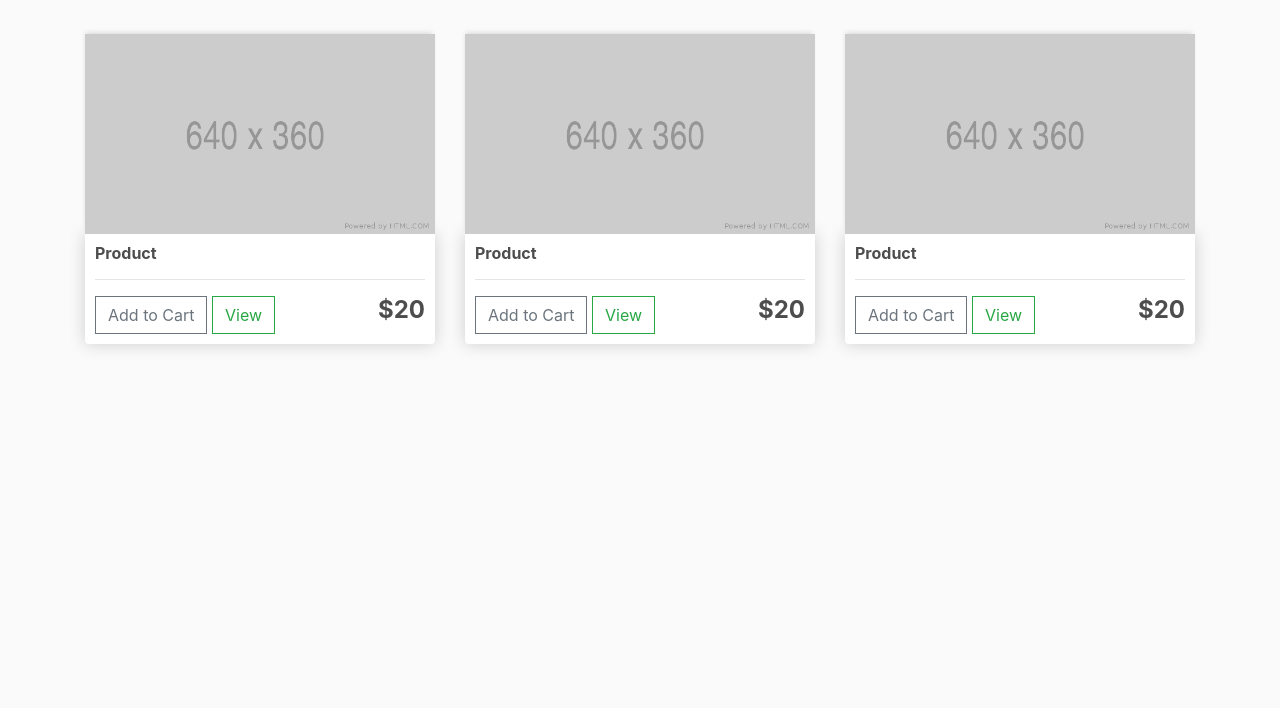
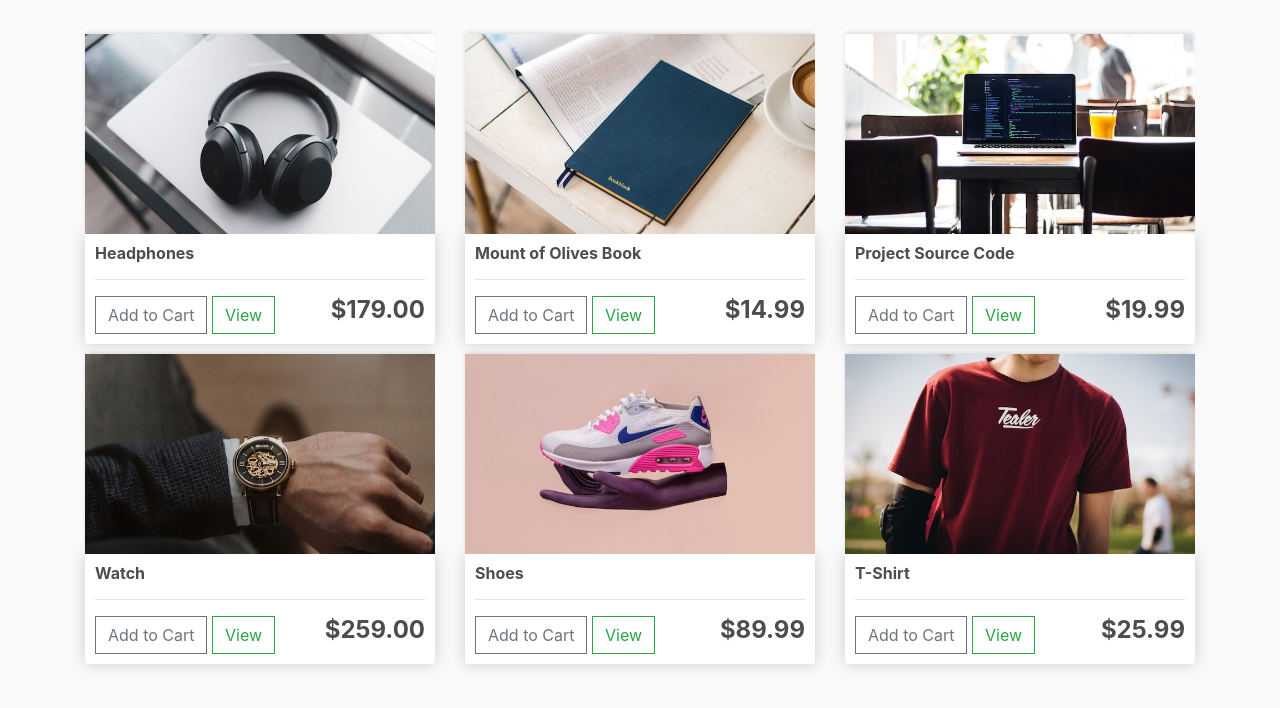
Before and after one commit to emdadul-islam439/django_e_commerce_den_ivy, a Django app: page / in a window 1280 px wide. Shown: the part 57-765 px from the top of the page. Run offline with Django 4.2, Linux system fonts and the light colour scheme; data comes from the database, SQL or seed files in the repository; both versions use the stored data as it was after the commit; some libraries are stand-ins or nearby versions.

Commit message:
added images into the store

```diff
--- a/ecommerce/ecommerce/settings.py
+++ b/ecommerce/ecommerce/settings.py
@@ -128,3 +128,6 @@ DEFAULT_AUTO_FIELD = 'django.db.models.BigAutoField'
 STATICFILES_DIRS = [
     os.path.join(BASE_DIR, "static"),
 ]
+
+MEDIA_URL = '/images/'
+MEDIA_ROOT = os.path.join(BASE_DIR, 'static/images')
--- a/ecommerce/ecommerce/urls.py
+++ b/ecommerce/ecommerce/urls.py
@@ -15,8 +15,12 @@ Including another URLconf
 """
 from django.contrib import admin
 from django.urls import path, include
+from django.conf.urls.static import static
+from django.conf import settings
 
 urlpatterns = [
     path('admin/', admin.site.urls),
     path('', include('store.urls'))
 ]
+
+urlpatterns += static(settings.MEDIA_URL, document_root=settings.MEDIA_ROOT)
--- a/ecommerce/store/models.py
+++ b/ecommerce/store/models.py
@@ -15,10 +15,11 @@ class Product(models.Model):
     name = models.CharField(max_length=200)
     price = models.FloatField()
     digital = models.BooleanField(default=False, null=True, blank=True)
-    #image
+    image = models.ImageField(null=True, blank=True)
 
     def __str__(self) -> str:
         return self.name
+
 
 
 
--- a/ecommerce/store/views.py
+++ b/ecommerce/store/views.py
@@ -1,8 +1,10 @@
 from django.shortcuts import render
+from store.models import Product
 
 # Create your views here.
 def store(request):
-    context={}
+    products = Product.objects.all()
+    context={ 'products' : products }
     return render(request, 'store/store.html', context)
 
 def cart(request):
--- a/ecommerce/templates/store/store.html
+++ b/ecommerce/templates/store/store.html
@@ -2,44 +2,20 @@
 {% load static %}
 {% block content %}
     <div class="row">
+        {% for product in products %}
             <div class="col-lg-4">
-            <img class="thumbnail" src="{% static 'images/placeholder.png' %}">
+                <img class="thumbnail" src="{{product.image.url}}">
                 <div class="box-element product">
-                <h6><strong>Product</strong></h6>
+                    <h6><strong>{{product.name}}</strong></h6>
                     <hr>
 
                     <button  class="btn btn-outline-secondary add-btn">Add to Cart</button>
                     <a class="btn btn-outline-success" href="#">View</a>
-                <h4 style="display: inline-block; float: right"><strong>$20</strong></h4>
+                    <h4 style="display: inline-block; float: right"><strong>${{product.price|floatformat:2}}</strong></h4>
 
                 </div>
             </div>
-
-        <div class="col-lg-4">
-            <img class="thumbnail" src="{% static 'images/placeholder.png' %}">
-            <div class="box-element product">
-                <h6><strong>Product</strong></h6>
-                <hr>
-
-                <button  class="btn btn-outline-secondary add-btn">Add to Cart</button>
-                <a class="btn btn-outline-success" href="#">View</a>
-                <h4 style="display: inline-block; float: right"><strong>$20</strong></h4>
-
-            </div>
-        </div>
-
-        <div class="col-lg-4">
-            <img class="thumbnail" src="{% static 'images/placeholder.png' %}">
-            <div class="box-element product">
-                <h6><strong>Product</strong></h6>
-                <hr>
-
-                <button  class="btn btn-outline-secondary add-btn">Add to Cart</button>
-                <a class="btn btn-outline-success" href="#">View</a>
-                <h4 style="display: inline-block; float: right"><strong>$20</strong></h4>
-
-            </div>
-        </div>
+        {% endfor %}
     </div>
 
 {% endblock content %}
```
Also changed, not shown: ecommerce/db.sqlite3, ecommerce/static/images/book.jpeg (added), ecommerce/static/images/headphones.jpeg (added), ecommerce/static/images/mount_of_olive.jpeg (added), ecommerce/static/images/project_source_code.jpeg (added), ecommerce/static/images/shoes.jpeg (added), ecommerce/static/images/t-shirt.jpeg (added), ecommerce/static/images/watch.jpeg (added), ecommerce/store/migrations/0002_product_image.py (added). Lines whose indentation alone changed are shown as unchanged.
